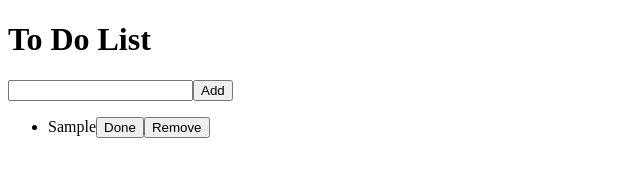
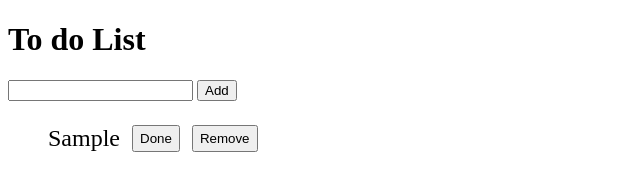
Before and after one commit to maaxlucky/100smallprojects, a plain HTML site: page 2-project(Todo list)/index.html in a window 1280 px wide. Both pictures are taken after typing "Sample" into the empty fields and a click on the button "Add". Shown: the whole page, without its empty margins (0-640 px from the left). Drawn offline with Linux system fonts and the light colour scheme.

Commit message:
Save tasks in localstorage

```diff
--- a/2-project(Todo list)/index.html
+++ b/2-project(Todo list)/index.html
@@ -7,7 +7,13 @@
     <link rel="stylesheet" href="style.css">
 </head>
 <body>
+    <h1>To do List</h1>
+    <input type="text">
+    <button class="add">Add</button>
+    <ul>
+        <li>
 
-
+        </li>
+    </ul>
 </body>
 </html>
--- a/2-project(Todo list)/index.js
+++ b/2-project(Todo list)/index.js
@@ -1,65 +1,44 @@
 "use strict";
 
-function toDo(element, title, isDone, parent){
-    return {
-        el: document.createElement(`${element}`),
-        title: title,
-        isDone: isDone,
-        toggle: function () {
-            if(!isDone) return isDone === true
-            else return isDone === false
-        },
-        create: function () {
-            this.el.textContent = this.title
-            parent.appendChild(this.el)
-        },
-        btnCreate: function(content, cls, dataset){
-            const btn = document.createElement('button')
-            btn.textContent = content
-            btn.classList.add(`${cls}`)
-            btn.dataset.key = `${dataset}`
-            this.el.appendChild(btn)
-        }
-    }
+if (!localStorage.getItem('tasks')){
+    localStorage.setItem('tasks', JSON.stringify([]))
 }
 
 let ToDoArray = {
-    array: [],
+    array: JSON.parse(localStorage.getItem('tasks')),
     pushToArray(task) {
-        return this.array.push(task);
+        this.array.push(task);
+        return localStorage.setItem('tasks', JSON.stringify(this.array))
     },
     removeFromArray(index){
-        return this.array.splice(index, 1)
+        this.array.splice(index, 1)
+        return localStorage.setItem('tasks', JSON.stringify(this.array))
     }
 };
 
 
-(function() {
-    const title = document.createElement('h1')
-    const todoTitle = document.createElement('input')
-    const addBtn = document.createElement('button')
-    const todoTasks = document.createElement('ul')
-    addBtn.textContent = 'Add';
-    title.textContent = 'To Do List';
-    document.body.appendChild(title)
-    document.body.appendChild(todoTitle)
-    document.body.appendChild(addBtn)
-    document.body.appendChild(todoTasks)
-}())
+function toDo(title, isDone){
+    return {
+        index: 0,
+        title: title,
+        isDone: isDone,
+    }
+}
+renderTasks()
+addTask()
+makeEvents()
 
 function querySelectElements() {
-    const addBtn = document.querySelector('button')
+    const addBtn = document.querySelector('.add')
     const todoTitle = document.querySelector('input')
-    const todoTasks = document.querySelector('ul')
-    return [addBtn, todoTitle, todoTasks]
+    return [addBtn, todoTitle]
 }
 
 
-
 function addTask(){
-    const [addBtn, todoTitle, todoTasks] = querySelectElements()
+    const [addBtn, todoTitle] = querySelectElements()
     addBtn.onclick = function () {
-        const task = toDo('li', todoTitle.value, true, todoTasks)
+        const task = toDo(todoTitle.value, false)
         ToDoArray.pushToArray(task)
         todoTitle.value = ''
         renderTasks()
@@ -67,23 +46,47 @@ function addTask(){
 }
 
 
+function createBtns(element, index){
+    const btnToggle = document.createElement('button')
+    const btnRemove = document.createElement('button')
+    btnToggle.textContent = 'Done'
+    btnRemove.textContent = 'Remove'
+    btnToggle.classList.add(index)
+    btnRemove.classList.add(index)
+    btnToggle.dataset.key = 'toggle';
+    btnRemove.dataset.key = 'remove';
+    element.append(btnToggle, btnRemove)
+}
+
 function makeEvents(){
-    const btns = document.querySelectorAll('button[data-key]')
-    btns.forEach((button) => {
-        button.addEventListener('click', function (event){
-            if (button.dataset.key === 'status'){
-                const task = document.querySelector(`li[data-index="${button.classList[0]}"]`)
-                task.classList.toggle('true')
+    const ul = document.querySelector('ul')
+    const arr = ToDoArray.array
+    ul.addEventListener('click', function (event){
+        if(event.target.dataset.key === 'toggle'){
+            console.log(event.target.classList[0])
+            const index = event.target.classList[0]
+            for (let i = 0; i < arr.length; i++) {
+                if(arr[i].index === +index){
+                    arr[i].isDone = !arr[i].isDone
+                    localStorage.setItem('tasks', JSON.stringify(arr))
+                    renderTasks()
+                }
             }
-            else if (button.dataset.key === 'remove'){
-                console.log(ToDoArray.array)
-                ToDoArray.removeFromArray(button.classList[0])
-                console.log(ToDoArray.array)
-                renderTasks()
+            event.stopPropagation()
+        }
+        else if(event.target.dataset.key === 'remove'){
+            const index = event.target.classList[0]
+            for (let i = 0; i < arr.length; i++) {
+                if(arr[i].index === +index){
+                    ToDoArray.removeFromArray(index)
+                    renderTasks()
+                }
             }
-        })
+            event.stopPropagation()
+        }
     })
 }
+
 
 
 function renderTasks() {
@@ -91,12 +94,20 @@ function renderTasks() {
     ul.innerHTML = ''
     const arr = ToDoArray.array
     for (let i = 0; i < arr.length; i++) {
-        arr[i].el.dataset.index = `${i}`
-        arr[i].create()
-        arr[i].btnCreate('Done', i, 'status')
-        arr[i].btnCreate('Remove', i, 'remove')
+        const li = document.createElement('li')
+        li.textContent = arr[i].title
+        if (arr[i].isDone) li.classList.toggle('true')
+        createBtns(li, i)
+        ul.appendChild(li)
     }
-    makeEvents()
+    setIndex()
+
 }
 
-addTask()
+function setIndex(){
+    const arr = ToDoArray.array
+    for (let i = 0; i < arr.length; i++) {
+        arr[i].index = i;
+    }
+    localStorage.setItem('tasks', JSON.stringify(arr))
+}
--- a/2-project(Todo list)/style.css
+++ b/2-project(Todo list)/style.css
@@ -1,3 +1,13 @@
 .true {
     text-decoration: line-through;
 }
+
+ul {
+    list-style-type: -moz-ethiopic-numeric;
+    font-size: 1.5rem;
+}
+
+li {
+    display: flex;
+    gap: 12px;
+}
```
